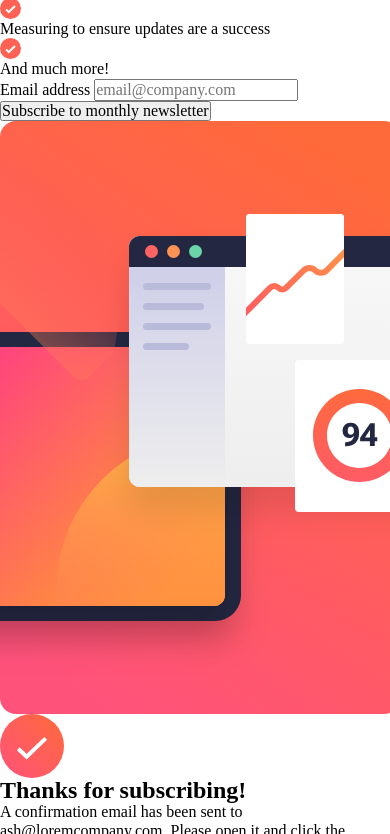
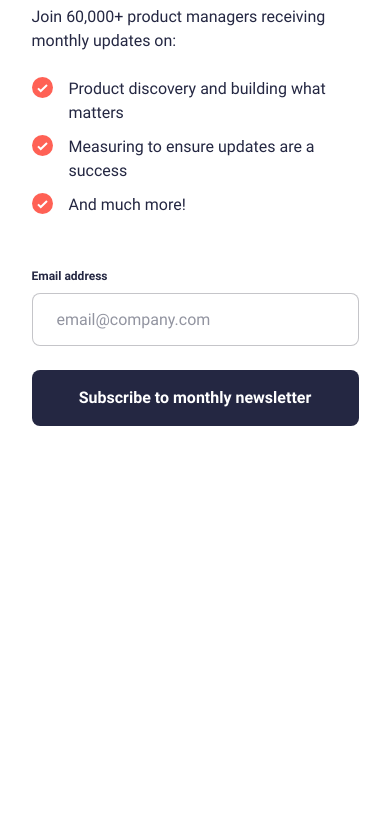
Before and after one commit to nvalline/fm-newsletter-sign-up-success, a plain HTML site: page index.html in a window 390 px wide. Shown: the part 383-1217 px from the top of the page. After the commit the page ends 849 px from the top, so only its background shows below. Drawn offline with Linux system fonts and the light colour scheme.

Commit message:
added newsletter mobile styles

```diff
--- a/index.html
+++ b/index.html
@@ -22,9 +22,16 @@
 		<main>
 			<section>
 				<!-- Sign-up form start -->
-				<article>
-					<img src="./assets/images/illustration-sign-up-mobile.svg" alt="" />
-					<div>
+				<article class="signUp">
+					<img
+						src="./assets/images/illustration-sign-up-mobile.svg"
+						alt=""
+						height="284"
+						width="375"
+						class="mobileImage"
+					/>
+					<div class="wrapper">
+						<div class="content">
 							<h1>Stay updated!</h1>
 							<p>Join 60,000+ product managers receiving monthly updates on:</p>
 							<ul>
@@ -42,18 +49,25 @@
 									<p>And much more!</p>
 								</li>
 							</ul>
-						<form>
+						</div>
+						<form class="form">
 							<label for="email">Email address</label>
 							<input type="email" placeholder="email@company.com" />
 							<button type="submit">Subscribe to monthly newsletter</button>
 						</form>
 					</div>
-					<img src="./assets/images/illustration-sign-up-desktop.svg" alt="" />
+					<img
+						src="./assets/images/illustration-sign-up-desktop.svg"
+						alt=""
+						height="593"
+						width="400"
+						class="desktopImage hidden"
+					/>
 				</article>
 				<!-- Sign-up form end -->
 
 				<!-- Success message start -->
-				<article>
+				<article class="signUpSuccess hidden">
 					<img src="./assets/images/icon-success.svg" alt="" />
 					<h2>Thanks for subscribing!</h2>
 					<p>
--- a/styles.css
+++ b/styles.css
@@ -1,2 +1,98 @@
 @import url('./styles/reset.css');
 @import url('./styles/variables.css');
+
+body {
+	background-color: var(--clr-white);
+	font-family: var(--ff-primary);
+}
+
+.signUp {
+	width: 100%;
+	max-width: 375px;
+	margin: 0 auto;
+
+	.wrapper {
+		padding: 2.5rem 1.5rem;
+
+		.content {
+			margin-bottom: 2.5rem;
+			display: flex;
+			flex-direction: column;
+			align-items: flex-start;
+			justify-content: space-between;
+			gap: 1.5rem;
+
+			h1 {
+				font-size: var(--fs-heading-sm);
+				font-weight: var(--fw-bold);
+				line-height: 1;
+				color: var(--clr-darkNavy);
+			}
+
+			p {
+				font-size: var(--fs-body-lg);
+				font-weight: var(--fw-regular);
+				line-height: 1.5;
+				color: var(--clr-darkNavy);
+			}
+
+			ul li {
+				margin-bottom: 0.625rem;
+				display: flex;
+				align-items: flex-start;
+				gap: 1rem;
+			}
+
+			ul li img {
+				height: 21px;
+				width: 21px;
+			}
+		}
+
+		.form {
+			display: flex;
+			flex-direction: column;
+			align-items: flex-start;
+			justify-content: space-between;
+
+			label {
+				margin-bottom: 0.5rem;
+				font-size: var(--fs-body-sm);
+				font-weight: var(--fw-bold);
+				line-height: 1.5;
+				color: var(--clr-darkNavy);
+			}
+
+			input {
+				margin-bottom: 1.5rem;
+				width: 100%;
+				padding: 1rem 1.5rem;
+				border: 1px solid var(--clr-gray-25);
+				border-radius: 0.5rem;
+			}
+
+			input::placeholder {
+				font-size: var(--fs-body-lg);
+				font-weight: var(--fw-regular);
+				line-height: 1.5;
+				color: var(--clr-gray);
+			}
+
+			button {
+				width: 100%;
+				padding: 1rem;
+				background-color: var(--clr-darkNavy);
+				border: none;
+				border-radius: 0.5rem;
+				font-size: var(--fs-body-lg);
+				font-weight: var(--fw-bold);
+				line-height: 1.5;
+				color: var(--clr-white);
+			}
+		}
+	}
+}
+
+.hidden {
+	display: none;
+}
--- a/styles/reset.css
+++ b/styles/reset.css
@@ -19,8 +19,8 @@ html {
 }
 
 /* Remove list styles on ul, ol elements with a list role, which suggests default styling will be removed */
-ul[role='list'],
-ol[role='list'] {
+ul,
+ol {
 	list-style: none;
 }
 
--- a/styles/variables.css
+++ b/styles/variables.css
@@ -17,9 +17,10 @@
 	--clr-tomato: hsl(4, 100%, 67%);
 
 	/* Neutral */
-	--clr-darkSlateGray: hsl(234, 29%, 20%);
+	--clr-darkNavy: hsl(234, 29%, 20%);
 	--clr-charcoalGray: hsl(235, 18%, 26%);
 	--clr-gray: hsl(231, 7%, 60%);
+	--clr-gray-25: hsla(243, 28%, 13%, 0.25);
 	--clr-white: hsl(0, 0%, 100%);
 
 	/* ----- Typography ----- */
```
Lines whose indentation alone changed are shown as unchanged.
